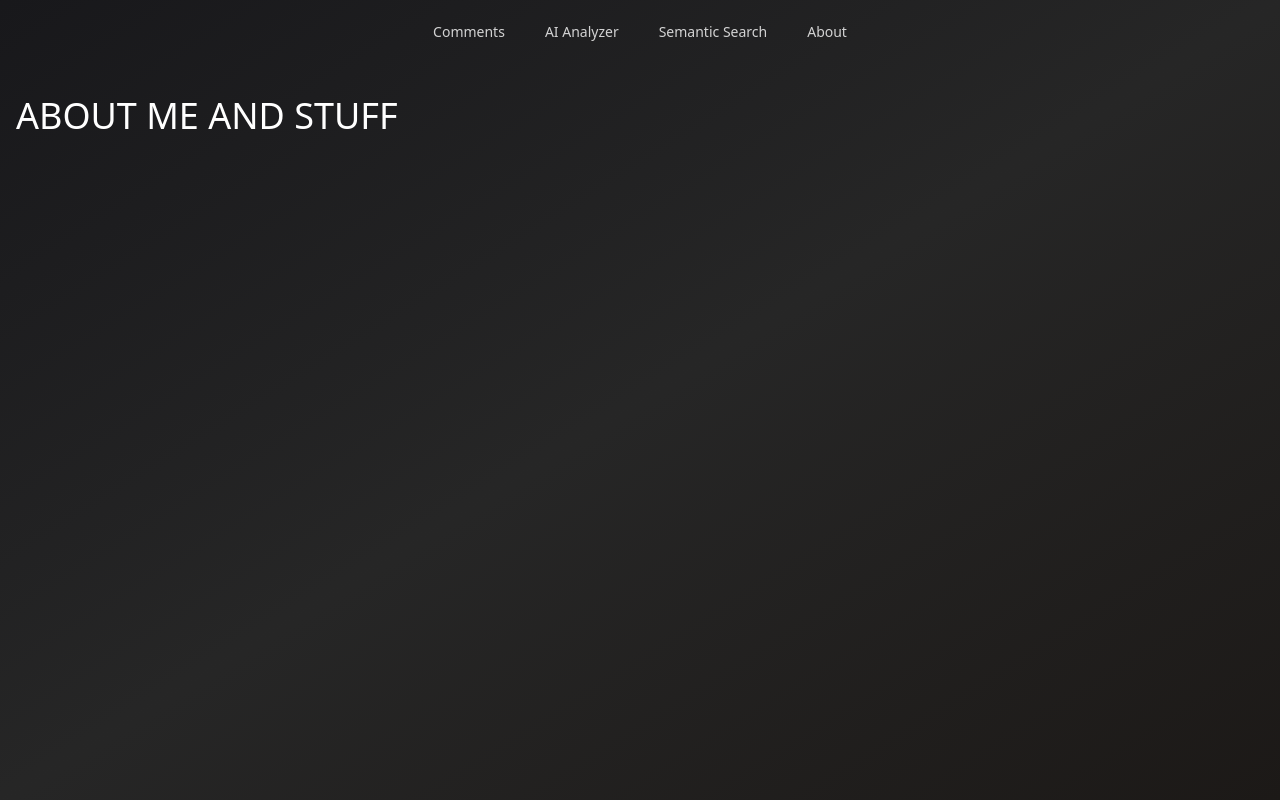
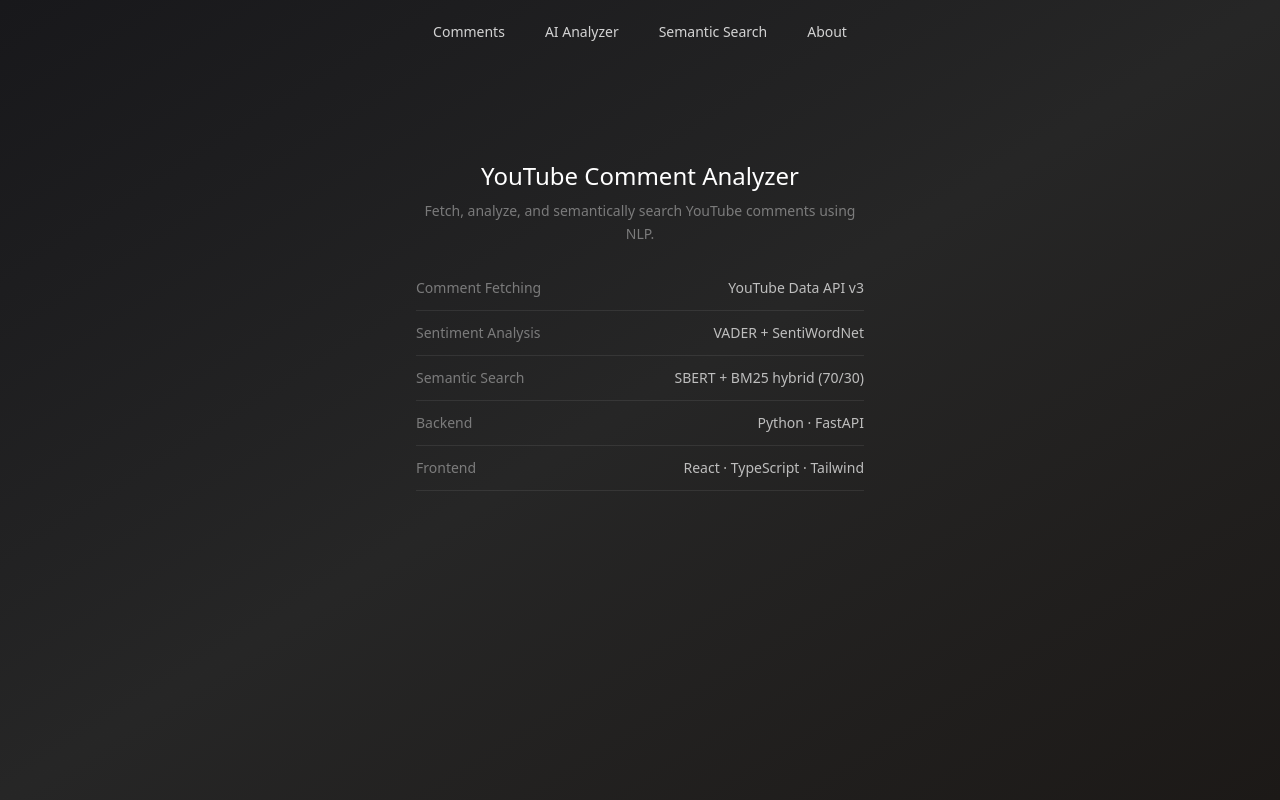
Before and after one commit to HayyanSerwer/YouTube-Comment-Analyzer, a React (Vite) app: page /about in a window 1280 px wide. Built offline with nearby package versions, Linux system fonts and the light colour scheme.

Commit message:
Added About Page

```diff
--- a/src/components/About.tsx
+++ b/src/components/About.tsx
@@ -1,12 +1,31 @@
-import { useState } from 'react'
+function About() {
+  return (
+    <div className="flex flex-col items-center pt-24 px-6">
+      <div className="max-w-md w-full space-y-8 text-center">
 
+        <div>
+          <h1 className="text-white text-2xl font-medium">YouTube Comment Analyzer</h1>
+          <p className="text-white/40 text-sm mt-2 leading-relaxed">
+            Fetch, analyze, and semantically search YouTube comments using NLP.
+          </p>
+        </div>
 
+        <div className="text-left space-y-3">
+          {[
+            ['Comment Fetching', 'YouTube Data API v3'],
+            ['Sentiment Analysis', 'VADER + SentiWordNet'],
+            ['Semantic Search', 'SBERT + BM25 hybrid (70/30)'],
+            ['Backend', 'Python · FastAPI'],
+            ['Frontend', 'React · TypeScript · Tailwind'],
+          ].map(([label, value]) => (
+            <div key={label} className="flex justify-between text-sm border-b border-white/8 pb-3">
+              <span className="text-white/40">{label}</span>
+              <span className="text-white/70">{value}</span>
+            </div>
+          ))}
+        </div>
 
-function About() {
-
-  return (
-    <div className="container mx-auto px-4 py-8">
-        <h1 className="text-white text-4xl">ABOUT ME AND STUFF</h1>
+      </div>
     </div>
   )
 }
```
